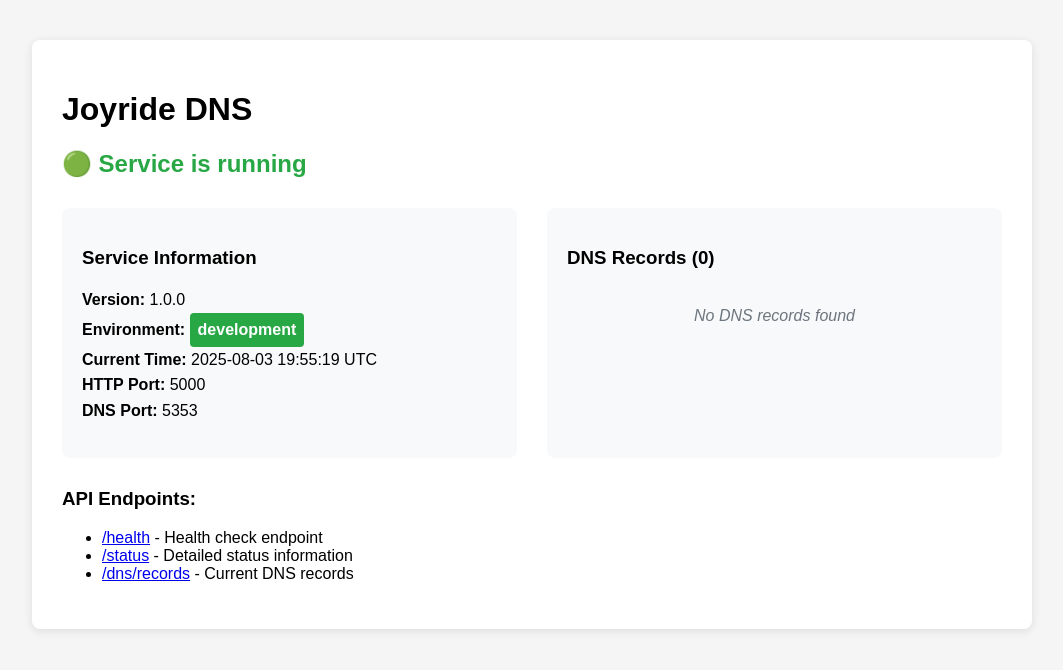
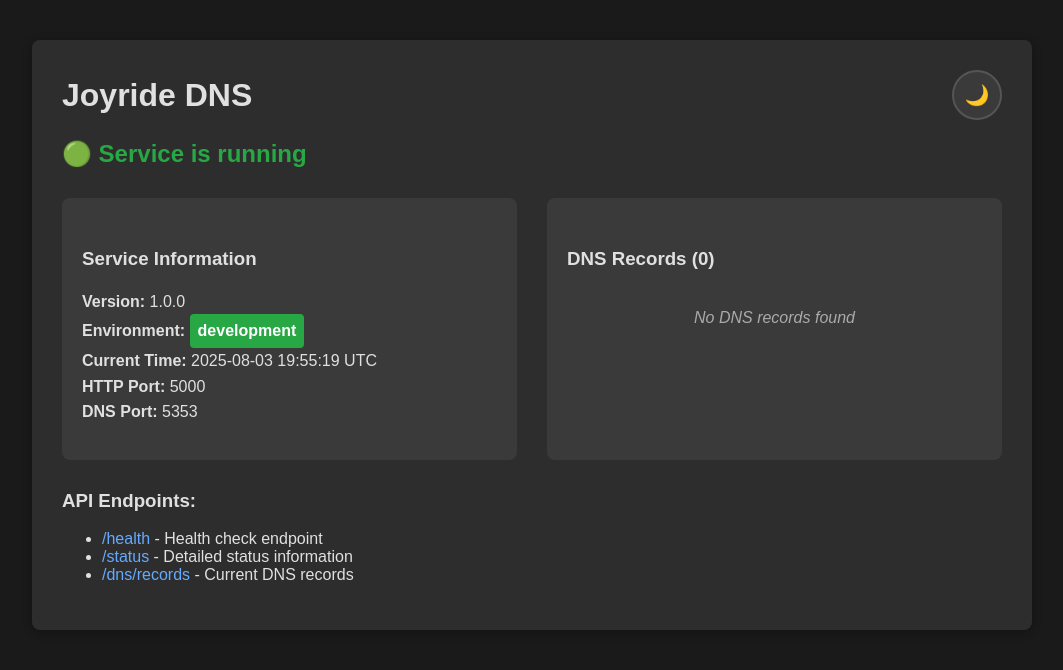
Before and after one commit to ilude/joyride-python, a Flask app: page / in a window 1280 px wide. Shown: the top 670 px of the page, without its empty margins (108-1171 px from the left). Run offline with Flask 3, Linux system fonts and the light colour scheme; parts of the project's set-up code (start-up, migrations or seed data) failed here and were passed over.

Commit message:
add dark mode and make it the default

```diff
--- a/app/static/css/status.css
+++ b/app/static/css/status.css
@@ -1,15 +1,83 @@
+/* CSS Variables for themes */
+:root {
+    --bg-color: #f5f5f5;
+    --container-bg: white;
+    --text-color: #333;
+    --section-bg: #f8f9fa;
+    --record-bg: #e9ecef;
+    --border-color: #dee2e6;
+    --hostname-color: #0066cc;
+    --ip-color: #28a745;
+    --muted-color: #6c757d;
+    --shadow: rgba(0,0,0,0.1);
+}
+
+[data-theme="dark"] {
+    --bg-color: #1a1a1a;
+    --container-bg: #2d2d2d;
+    --text-color: #e0e0e0;
+    --section-bg: #3a3a3a;
+    --record-bg: #4a4a4a;
+    --border-color: #555;
+    --hostname-color: #66aaff;
+    --ip-color: #66dd66;
+    --muted-color: #aaa;
+    --shadow: rgba(0,0,0,0.3);
+}
+
 body {
     font-family: Arial, sans-serif;
     margin: 40px auto;
     max-width: 1000px;
-    background-color: #f5f5f5;
+    background-color: var(--bg-color);
+    color: var(--text-color);
+    transition: background-color 0.3s ease, color 0.3s ease;
 }
 
 .container {
-    background: white;
+    background: var(--container-bg);
     padding: 30px;
     border-radius: 8px;
-    box-shadow: 0 2px 10px rgba(0,0,0,0.1);
+    box-shadow: 0 2px 10px var(--shadow);
+    transition: background-color 0.3s ease, box-shadow 0.3s ease;
+}
+
+.header {
+    display: flex;
+    justify-content: space-between;
+    align-items: center;
+    margin-bottom: 20px;
+}
+
+.header h1 {
+    margin: 0;
+}
+
+.theme-toggle {
+    position: relative;
+}
+
+#theme-toggle-btn {
+    background: var(--section-bg);
+    border: 2px solid var(--border-color);
+    border-radius: 50%;
+    width: 50px;
+    height: 50px;
+    display: flex;
+    align-items: center;
+    justify-content: center;
+    cursor: pointer;
+    font-size: 20px;
+    transition: all 0.3s ease;
+}
+
+#theme-toggle-btn:hover {
+    transform: scale(1.1);
+    box-shadow: 0 2px 8px var(--shadow);
+}
+
+#theme-toggle-btn:active {
+    transform: scale(0.95);
 }
 
 .status {
@@ -27,9 +95,10 @@ body {
 }
 
 .info-section, .dns-section, .hosts-section {
-    background-color: #f8f9fa;
+    background-color: var(--section-bg);
     padding: 20px;
     border-radius: 8px;
+    transition: background-color 0.3s ease;
 }
 
 .info {
@@ -58,7 +127,7 @@ body {
 }
 
 .environment.default {
-    background-color: #6c757d;
+    background-color: var(--muted-color);
 }
 
 .dns-records {
@@ -70,32 +139,51 @@ body {
     align-items: center;
     padding: 8px 12px;
     margin: 5px 0;
-    background-color: #e9ecef;
+    background-color: var(--record-bg);
     border-radius: 4px;
     font-family: 'Courier New', monospace;
+    transition: background-color 0.3s ease;
 }
 
 .hostname {
-    color: #0066cc;
+    color: var(--hostname-color);
     font-weight: bold;
     flex: 1;
 }
 
 .arrow {
     margin: 0 10px;
-    color: #6c757d;
+    color: var(--muted-color);
 }
 
 .ip {
-    color: #28a745;
+    color: var(--ip-color);
     font-weight: bold;
 }
 
 .no-records {
-    color: #6c757d;
+    color: var(--muted-color);
     font-style: italic;
     text-align: center;
     padding: 20px;
+}
+
+h3 {
+    color: var(--text-color);
+    margin-top: 30px;
+}
+
+ul {
+    color: var(--text-color);
+}
+
+a {
+    color: var(--hostname-color);
+    text-decoration: none;
+}
+
+a:hover {
+    text-decoration: underline;
 }
 
 @media (max-width: 768px) {
@@ -103,4 +191,14 @@ body {
         grid-template-columns: 1fr;
         gap: 20px;
     }
+
+    .header {
+        flex-direction: column;
+        gap: 15px;
+        text-align: center;
+    }
+
+    .header h1 {
+        margin-bottom: 0;
+    }
 }
--- a/app/templates/status.html
+++ b/app/templates/status.html
@@ -1,12 +1,19 @@
 <!DOCTYPE html>
-<html>
+<html data-theme="dark">
 <head>
     <title>{{ service_name }} - Status</title>
     <link rel="stylesheet" href="{{ url_for('static', filename='css/status.css') }}">
 </head>
 <body>
     <div class="container">
-        <h1>{{ service_name }}</h1>
+        <div class="header">
+            <h1>{{ service_name }}</h1>
+            <div class="theme-toggle">
+                <button id="theme-toggle-btn" aria-label="Toggle theme">
+                    <span id="theme-icon">🌙</span>
+                </button>
+            </div>
+        </div>
         <div class="status">🟢 Service is running</div>
 
         <div class="status-grid">
@@ -62,5 +69,30 @@
             <li><a href="/dns/records">/dns/records</a> - Current DNS records</li>
         </ul>
     </div>
+
+    <script>
+        // Theme toggle functionality
+        const themeToggleBtn = document.getElementById('theme-toggle-btn');
+        const themeIcon = document.getElementById('theme-icon');
+        const html = document.documentElement;
+
+        // Get saved theme or default to dark
+        const savedTheme = localStorage.getItem('theme') || 'dark';
+        html.setAttribute('data-theme', savedTheme);
+        updateThemeIcon(savedTheme);
+
+        themeToggleBtn.addEventListener('click', () => {
+            const currentTheme = html.getAttribute('data-theme');
+            const newTheme = currentTheme === 'dark' ? 'light' : 'dark';
+
+            html.setAttribute('data-theme', newTheme);
+            localStorage.setItem('theme', newTheme);
+            updateThemeIcon(newTheme);
+        });
+
+        function updateThemeIcon(theme) {
+            themeIcon.textContent = theme === 'dark' ? '🌙' : '☀️';
+        }
+    </script>
 </body>
 </html>
```
Also changed, not shown: tests/test_main.py (+18 -0 lines), README.md.
